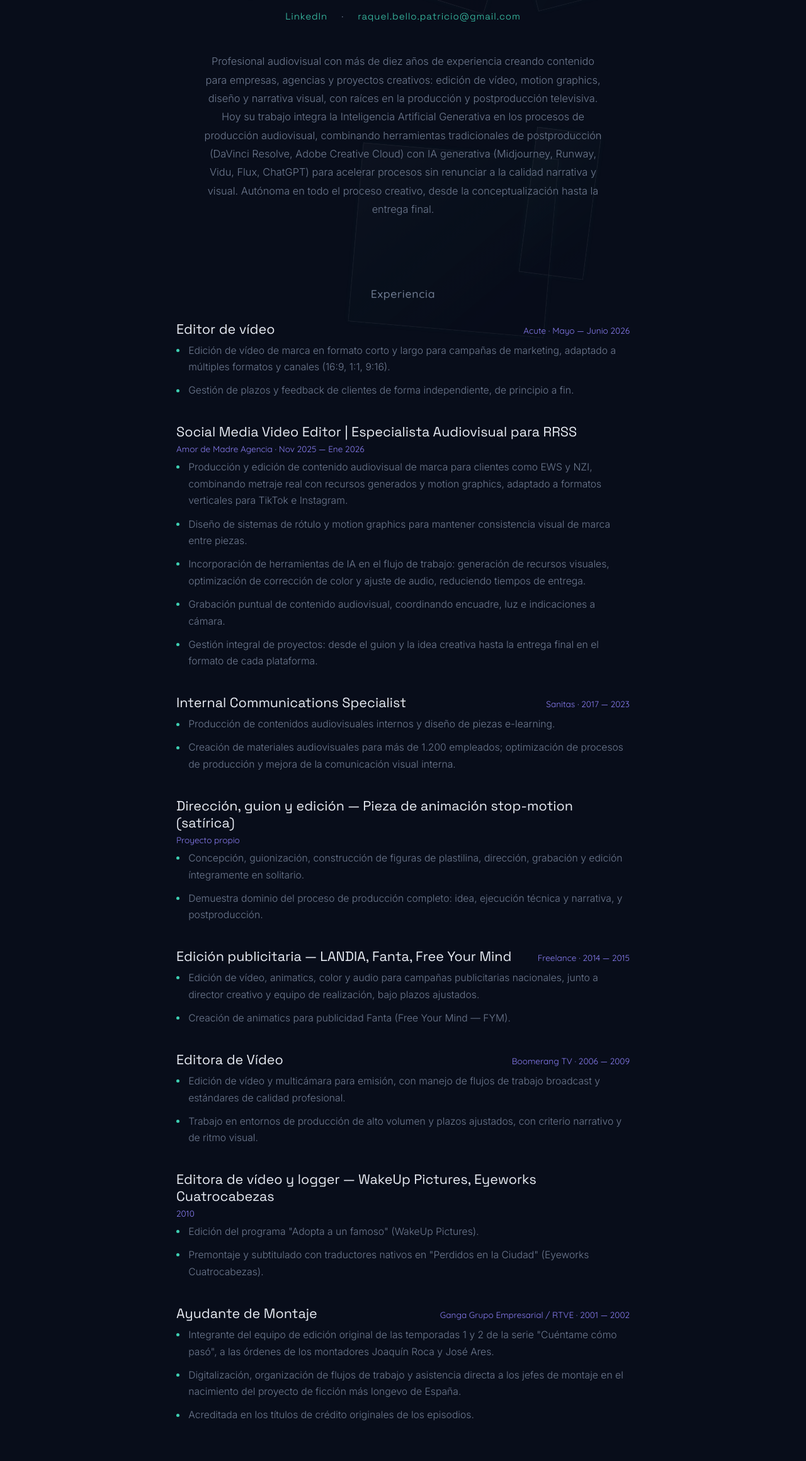
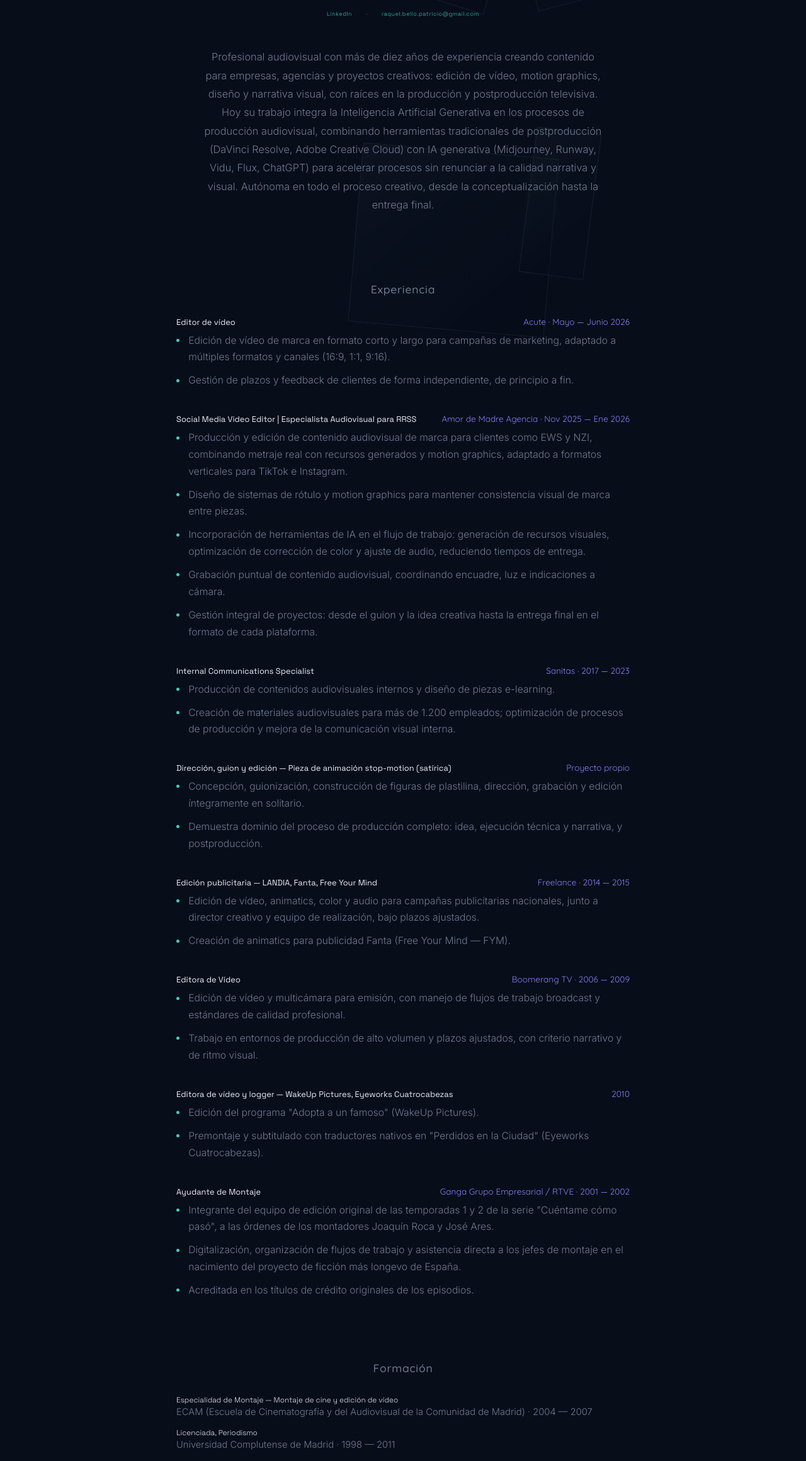
Before and after one commit to raquelcascabel/fragmentos, a plain HTML site: page sobre-mi.html in a window 1280 px wide. Shown: the part 234-2554 px from the top of the page at 63% size. Drawn offline with Linux system fonts and the light colour scheme.

Commit message:
Adjust Space Grotesk case-based typography in sobre-mi.html

```diff
--- a/sobre-mi.html
+++ b/sobre-mi.html
@@ -47,7 +47,7 @@
     gap: 0.5rem 1.4rem;
     margin-top: 1.4rem;
     font-family: 'Space Grotesk', sans-serif;
-    font-size: 0.936rem;
+    font-size: 0.5616rem;
     letter-spacing: 0.06em;
   }
 
@@ -86,7 +86,7 @@
   .job-title {
     font-family: 'Space Grotesk', sans-serif;
     font-weight: 400;
-    font-size: 1.344rem;
+    font-size: 0.8064rem;
     color: var(--text);
   }
 
@@ -133,7 +133,7 @@
 
   .edu-title {
     font-family: 'Space Grotesk', sans-serif;
-    font-size: 1.224rem;
+    font-size: 0.7344rem;
     color: var(--text);
     margin-bottom: 0.2rem;
   }
@@ -151,7 +151,7 @@
 
   .skill-group-title {
     font-family: 'Space Grotesk', sans-serif;
-    font-size: 0.936rem;
+    font-size: 1.2168rem;
     letter-spacing: 0.14em;
     text-transform: uppercase;
     color: var(--accent);
@@ -173,7 +173,7 @@
     border: 1px solid rgba(139, 127, 245, 0.45);
     border-radius: 4px;
     font-family: 'Space Grotesk', sans-serif;
-    font-size: 0.936rem;
+    font-size: 1.2168rem;
     letter-spacing: 0.1em;
     text-transform: uppercase;
     color: var(--accent-2);
```
